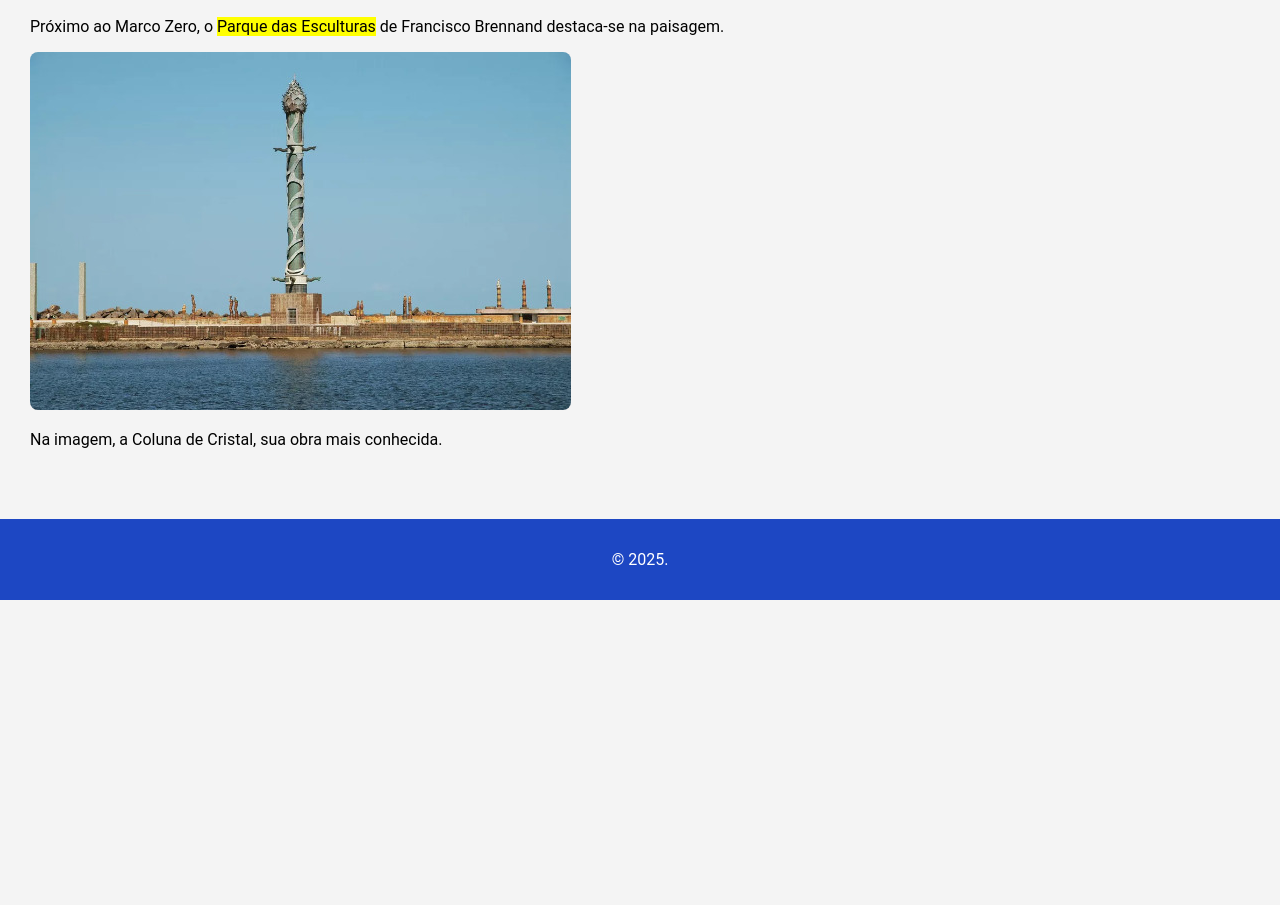
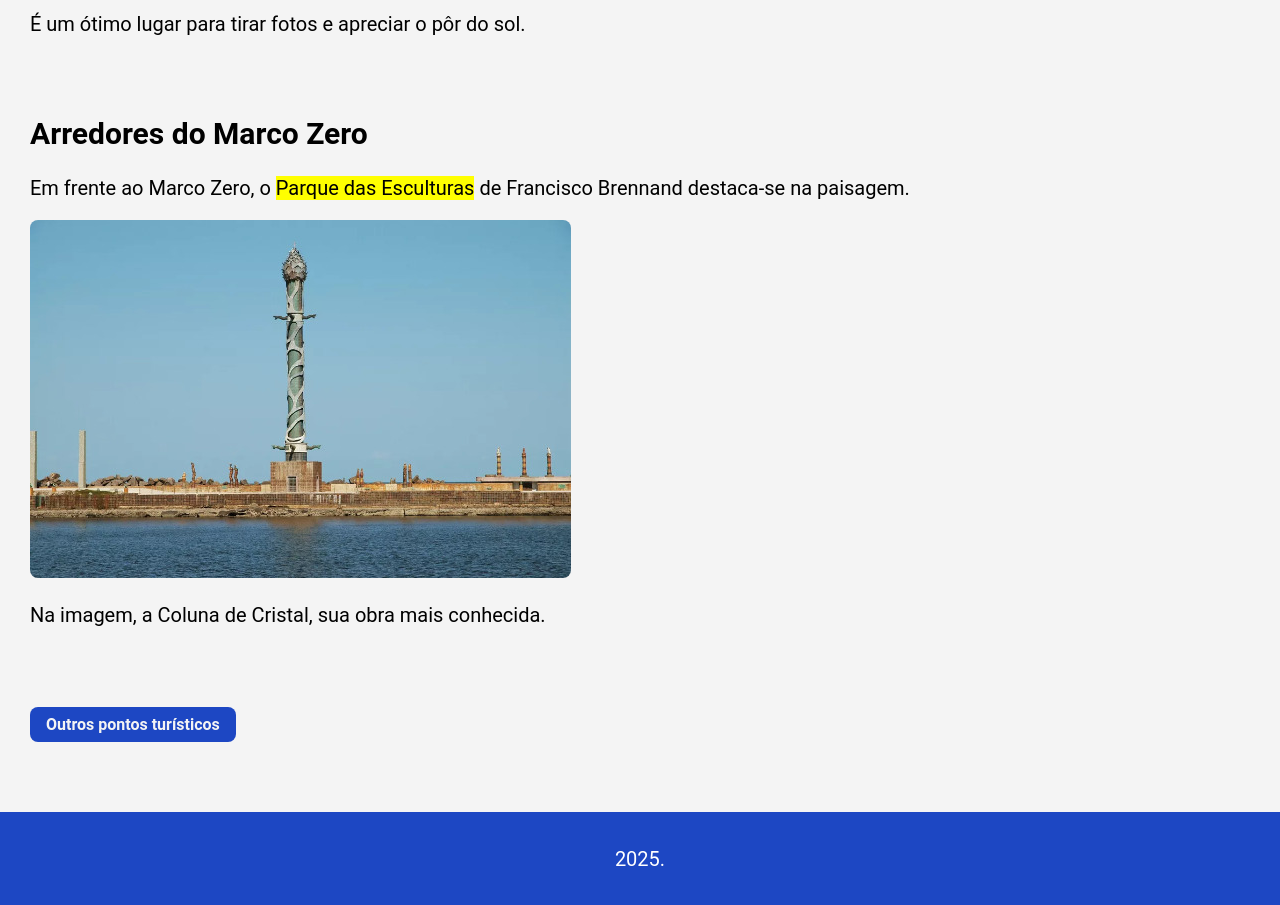
Before and after one commit to anaritavieeira/talento-na-nuvem, a plain HTML site: page html-css/marco-zero.html in a window 1280 px wide. Shown: the part 1307-2212 px from the top of the page. Before the commit the page ends 1907 px from the top, so only its background shows below. Drawn offline with Linux system fonts and the light colour scheme.

Commit message:
novo commit

```diff
--- a/exercícios/marcozero.html
+++ b/html-css/marco-zero.html
@@ -5,45 +5,8 @@
     <meta name="viewport" content="width=device-width, initial-scale=1.0">
     <title>Marco Zero</title>
     <link href="styles.css" rel="stylesheet" />
-    <style>
-        body {
-            font-family: Roboto, sans-serif;
-            margin: 0;
-            padding: 0;
-            background-color: #f4f4f4;
 
-        }
 
-        header {
-            background-color: #1d47c3;
-            color: #f4f4f4;
-            padding: 20px;
-            text-align: center;
-            font-size: 20px;
-        }
-        main {
-            padding: 30px;
-        }
-        section {
-            margin-bottom: 40px;
-        }
-        img {
-            max-width: 100%;
-            height: auto;
-            border-radius: 8px;
-        }
-        footer {
-            background-color: #1d47c3;
-            color: white;
-            text-align: center;
-            padding: 15px;
-        }
-
-        h1 {
-            color: yellow;
-        }
-
-    </style>
 </head>
 <body>
 
@@ -53,7 +16,7 @@
     </header>
 
     <main>
-        <section>
+        <section id="marcozero">
             <h2>O que é o Marco Zero?</h2>
             <p>
                 Localizado no coração do Recife Antigo, o Marco Zero marca o ponto inicial das distâncias rodoviárias de Pernambuco
@@ -62,29 +25,31 @@
             <p> Além de se destacar como um dos <mark class="highlight">cartões postais</mark> mais emblemáticos da cidade.</p>
         </section>
 
-    <section>
+    <section id="curiosidades">
         <h2>Curiosidades</h2>
         <p>
         O chão da praça possui uma rosa dos ventos gigante, feita pelo artista Cícero Dias,
         simbolizando os <mark class="highlight">quatro pontos cardeais</mark>.
         </p>
-        <img src="img/rosadosventos.jpg" alt="Rosa dos Ventos no chão da praça do Marco Zero">
+        <img src="img/rosadosventos.jpg" alt="Foto da Rosa dos Ventos no chão do Marco Zero">
         <p>É um ótimo lugar para tirar fotos e apreciar o pôr do sol.</p>
     </section>
 
 
-        <section>
+        <section id="arredores">
             <h2>Arredores do Marco Zero</h2>
             <p>
-                Próximo ao Marco Zero, o <mark class="highlight">Parque das Esculturas</mark> de Francisco Brennand destaca-se na paisagem.
+                Em frente ao Marco Zero, o <mark class="highlight">Parque das Esculturas</mark> de Francisco Brennand destaca-se na paisagem.
             </p>
-            <img src="img/colunadecristal.jpg" alt="Imagem da Coluna de Cristal">
+            <img src="img/colunadecristal.jpg" alt="Foto da Coluna de Cristal">
             <p> Na imagem, a Coluna de Cristal, sua obra mais conhecida.</p>
         </section>
+
+        <a href="pontos-turisticos.html" class="botao">Outros pontos turísticos</a>
     </main>
 
     <footer>
-        <p>&copy; 2025.</p>
+        <p> 2025.</p>
     </footer>
 
 </body>
--- /dev/null
+++ b/html-css/styles.css
@@ -0,0 +1,62 @@
+body {
+    font-family: Roboto, sans-serif;
+    font-size: 20px;
+    margin: 0;
+    padding: 0;
+    background-color: #f4f4f4;
+}
+
+header {
+    background-color: #1d47c3;
+    color: #f4f4f4;
+    padding: 20px;
+    text-align: center;
+    font-size: 20px;
+}
+
+main {
+    padding: 30px;
+}
+
+section {
+    margin-bottom: 40px;
+}
+
+img {
+    max-width: 100%;
+    height: auto;
+    border-radius: 8px;
+}
+
+footer {
+    background-color: #1d47c3;
+    color: white;
+    text-align: center;
+    padding: 15px;
+}
+
+h1 {
+    color: yellow;
+}
+
+.botao {
+    display: inline-block;
+    background-color: #1d47c3; /* azul do header */
+    color: #f4f4f4; /* texto branco */
+    padding: 8px 16px;
+    border-radius: 8px; /* mesmo border-radius das imagens */
+    text-decoration: none;
+    font-family: Roboto, sans-serif; /* mesma fonte */
+    font-weight: 700;
+    font-size: 16px;
+    margin-bottom: 40px;
+    transition: background-color 0.3s ease;
+    text-align: center;
+
+}
+
+.botao:hover {
+    background-color: #163a9e;
+}
+
+#arredores, #curiosidades, #marcozero, #centroartesanato, #caisdosertao { margin-bottom: 80px; }
```
Also changed, not shown: html-css/pontos-turisticos.html (added, +42 -0 lines), html-css/img/centroartesanato.jpg (added), html-css/img/colunadecristal.jpg (renamed from exercícios/img/colunadecristal.jpg), html-css/img/marcozero.jpg (renamed from exercícios/img/marcozero.jpg), html-css/img/museucais.jpg (added), html-css/img/rosadosventos.jpg (renamed from exercícios/img/rosadosventos.jpg).
